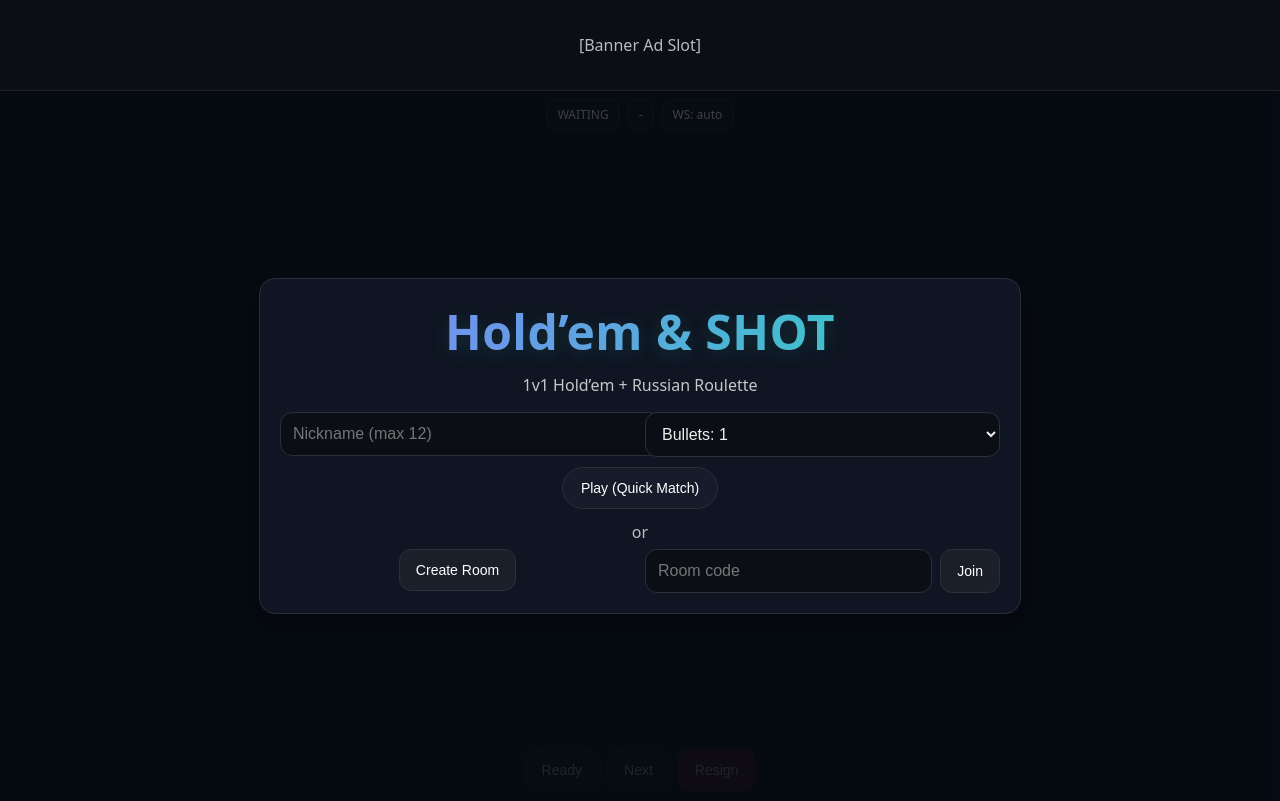
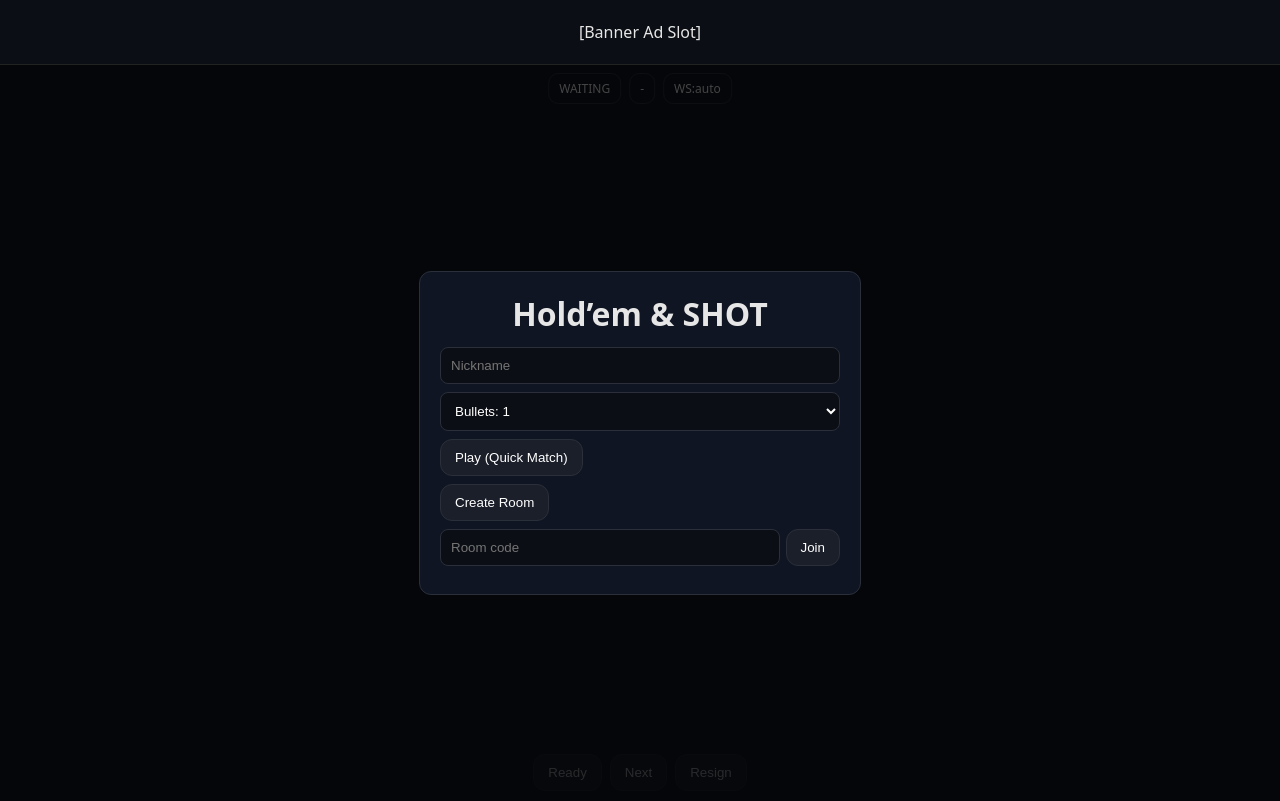
Before and after one commit to kominho4576-commits/HOLDEMnSHOT, a website: page index.html in a window 1280 px wide. Drawn offline with Linux system fonts and the light colour scheme.

Commit message:
Update index.html

```diff
--- a/index.html
+++ b/index.html
@@ -7,45 +7,27 @@
   <link rel="manifest" href="manifest.json">
   <meta name="theme-color" content="#0b0e14"/>
   <style>
-    :root { --banner-h: 64px; }
-    @media (min-width: 768px){ :root { --banner-h: 90px; } }
-    html,body{margin:0;height:100%;background:#0b0e14;color:#e6e6e6;font-family:system-ui,-apple-system,'Segoe UI',Roboto,'Noto Sans',sans-serif;}
-    body{padding-top: env(safe-area-inset-top); padding-bottom: env(safe-area-inset-bottom);}
-    #banner{height:var(--banner-h);display:flex;align-items:center;justify-content:center;background:#0b0e14;border-bottom:1px solid #222;position:sticky;top:0;z-index:3;}
-    #wrap{position:relative;height:calc(100dvh - var(--banner-h) - env(safe-area-inset-top));}
-    canvas{display:block;width:100%;height:100%;background:#0b0e14;touch-action:manipulation}
-    /* top chips */
-    #topbar{position:absolute;top:8px;left:50%;transform:translateX(-50%);display:flex;gap:8px;z-index:2;flex-wrap:wrap;justify-content:center}
+    html,body{margin:0;height:100%;background:#0b0e14;color:#e6e6e6;font-family:system-ui,-apple-system,Segoe UI,Roboto,Noto Sans,sans-serif;}
+    #banner{height:64px;display:flex;align-items:center;justify-content:center;background:#0b0e14;border-bottom:1px solid #222}
+    #wrap{position:relative;height:calc(100dvh - 64px)}
+    canvas{display:block;width:100%;height:100%;background:#0b0e14}
+    #topbar{position:absolute;top:8px;left:50%;transform:translateX(-50%);display:flex;gap:8px;z-index:2}
     .chip{background:#101420;border:1px solid #2a2f3a;border-radius:10px;padding:6px 10px;font-size:12px}
-    /* bottom buttons */
-    #uiBottom{position:absolute;inset:auto 0 0 0;display:flex;gap:8px;padding:10px;justify-content:center;z-index:2;pointer-events:none;flex-wrap:wrap}
-    #uiBottom .btn{pointer-events:auto}
-    .btn{background:#1b1f2a;border:1px solid #2a2f3a;color:#fff;padding:12px 16px;border-radius:12px;cursor:pointer;font-size:14px}
-    .btn:disabled{opacity:.4;cursor:not-allowed}
-    .danger{background:#5a1f1f;border-color:#7a2b2b}
-    /* overlays */
-    .overlay{position:absolute;inset:0;display:flex;align-items:center;justify-content:center;background:rgba(5,8,14,.75);z-index:4}
-    .panel{width:min(720px,92vw);background:#0f1522;border:1px solid #2a2f3a;border-radius:16px;padding:20px;box-shadow:0 10px 30px rgba(0,0,0,.4)}
-    .row{display:flex;gap:10px;flex-wrap:wrap}
-    .col{flex:1 1 240px}
-    input,select{width:100%;background:#0b0e14;color:#eee;border:1px solid #2a2f3a;border-radius:12px;padding:12px;font-size:16px}
-    h1{margin:.2em 0;font-weight:800;letter-spacing:.5px}
-    .subtitle{opacity:.85;margin:.6em 0 1em}
-    .center{display:flex;gap:8px;justify-content:center;flex-wrap:wrap}
-    .muted{opacity:.8}
-    /* home hero like slither */
-    .logo{font-size:48px;font-weight:900;letter-spacing:.5px;background:linear-gradient(90deg,#8a7cff,#2dd4bf);-webkit-background-clip:text;background-clip:text;color:transparent;text-shadow:0 4px 20px rgba(45,212,191,.15)}
-    .pill{border-radius:24px;padding:12px 18px;background:#171c2b;border:1px solid #2a2f3a}
-    /* spinner */
-    .spinner{width:56px;height:56px;border-radius:50%;border:6px solid rgba(255,255,255,.15);border-top-color:#8a7cff;animation:spin 0.9s linear infinite;margin:16px auto}
+    #uiBottom{position:absolute;bottom:10px;left:0;right:0;display:flex;gap:8px;justify-content:center;z-index:2}
+    .btn{background:#1b1f2a;border:1px solid #2a2f3a;color:#fff;padding:10px 14px;border-radius:12px;cursor:pointer}
+    .btn:disabled{opacity:.5;cursor:not-allowed}
+    .overlay{position:absolute;inset:0;display:flex;align-items:center;justify-content:center;background:rgba(0,0,0,.7);z-index:5}
+    .panel{background:#0f1522;padding:20px;border-radius:12px;border:1px solid #2a2f3a;max-width:400px;width:90%}
+    .logo{font-size:32px;font-weight:800;margin-bottom:12px;text-align:center}
+    .row{margin:8px 0;display:flex;gap:6px}
+    input,select{flex:1;padding:10px;border-radius:8px;border:1px solid #2a2f3a;background:#0b0e14;color:#fff}
+    .spinner{width:40px;height:40px;border:4px solid rgba(255,255,255,.2);border-top-color:#8a7cff;border-radius:50%;animation:spin 1s linear infinite;margin:20px auto}
     @keyframes spin{to{transform:rotate(360deg)}}
   </style>
 </head>
 <body>
   <div id="banner">
-    <div style="width:728px;max-width:92vw;height:100%;display:flex;align-items:center;justify-content:center">
-      <span class="muted">[Banner Ad Slot]</span>
-    </div>
+    <span>[Banner Ad Slot]</span>
   </div>
 
   <div id="wrap">
@@ -54,76 +36,52 @@
     <div id="topbar">
       <div class="chip" id="phase">WAITING</div>
       <div class="chip" id="turn">-</div>
-      <div class="chip" id="ws">WS: auto</div>
+      <div class="chip" id="ws">WS:auto</div>
     </div>
 
     <div id="uiBottom">
-      <button class="btn" id="btnReady" disabled>Ready</button>
-      <button class="btn" id="btnNext"  disabled>Next</button>
-      <button class="btn danger" id="btnResign" disabled>Resign</button>
+      <button id="btnReady" class="btn" disabled>Ready</button>
+      <button id="btnNext"  class="btn" disabled>Next</button>
+      <button id="btnResign"class="btn" disabled>Resign</button>
     </div>
 
-    <!-- Home / Lobby -->
-    <div class="overlay" id="ovrHome">
-      <div class="panel" style="text-align:center">
+    <!-- 홈 화면 -->
+    <div id="ovrHome" class="overlay">
+      <div class="panel">
         <div class="logo">Hold’em & SHOT</div>
-        <div class="subtitle">1v1 Hold’em + Russian Roulette</div>
-
-        <div class="row" style="margin:10px 0 6px">
-          <div class="col">
-            <input id="inpName" maxlength="12" placeholder="Nickname (max 12)"/>
-          </div>
-          <div class="col">
-            <select id="selBullets" title="Bullets">
-              <option value="1">Bullets: 1</option>
-              <option value="2">Bullets: 2</option>
-              <option value="3">Bullets: 3</option>
-            </select>
-          </div>
+        <div class="row"><input id="inpName" placeholder="Nickname" maxlength="12"></div>
+        <div class="row">
+          <select id="selBullets">
+            <option value="1">Bullets: 1</option>
+            <option value="2">Bullets: 2</option>
+            <option value="3">Bullets: 3</option>
+          </select>
         </div>
-
-        <div class="center" style="margin-top:10px">
-          <button class="btn pill" id="btnPlay">Play (Quick Match)</button>
-        </div>
-
-        <div class="center muted" style="margin:12px 0 6px">or</div>
-
+        <div class="row"><button id="btnPlay" class="btn">Play (Quick Match)</button></div>
+        <div class="row"><button id="btnCreate" class="btn">Create Room</button></div>
         <div class="row">
-          <div class="col">
-            <button class="btn" id="btnCreate">Create Room</button>
-          </div>
-          <div class="col" style="display:flex;gap:8px">
-            <input id="inpCode" placeholder="Room code" style="flex:1"/>
-            <button class="btn" id="btnJoin">Join</button>
-          </div>
+          <input id="inpCode" placeholder="Room code">
+          <button id="btnJoin" class="btn">Join</button>
         </div>
       </div>
     </div>
 
-    <!-- Connecting -->
-    <div class="overlay" id="ovrConnecting" style="display:none">
+    <!-- 커넥팅 화면 -->
+    <div id="ovrConnecting" class="overlay" style="display:none">
       <div class="panel" style="text-align:center">
-        <h1>Connecting…</h1>
+        <h3>Connecting…</h3>
         <div class="spinner"></div>
-        <div class="muted" id="connDesc">Searching players…</div>
+        <div id="connDesc">Searching players…</div>
       </div>
     </div>
 
-    <!-- Modal (Showdown / Roulette / End) -->
-    <div class="overlay" id="ovrModal" style="display:none">
+    <!-- 모달 -->
+    <div id="ovrModal" class="overlay" style="display:none">
       <div class="panel" id="modalContent"></div>
     </div>
   </div>
 
-  <!-- WebSocket endpoint (change if needed) -->
-  <script>window.WS_URL = "wss://holdemnshot.onrender.com/ws";</script>
-
-  <!-- SW & mobile quirks -->
-  <script>
-    if ('serviceWorker' in navigator) { navigator.serviceWorker.register('sw.js'); }
-    document.addEventListener('gesturestart', e=>e.preventDefault()); // iOS zoom
-  </script>
-
-  <script type="module" src="client.js"></script>
+  <script>window.WS_URL="wss://holdemnshot.onrender.com/ws";</script>
+  <script src="client.js"></script>
 </body>
 </html>
```
